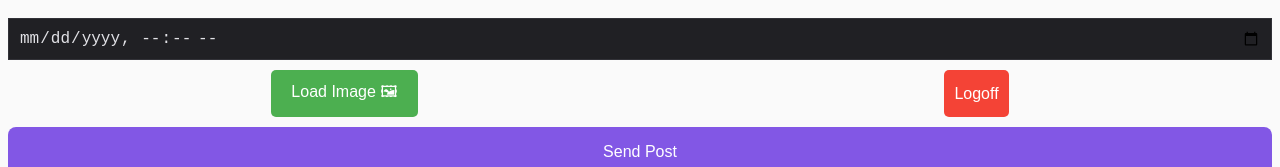
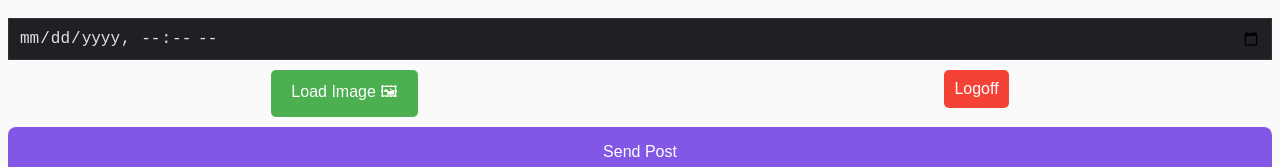
Before and after one commit to tasuboyz/Hive-TWA-Posting, a React (Vite) app: page /Hive-TWA-Posting/post in a window 1280 px wide. Shown: the part 569-736 px from the top of the page. Built offline with nearby package versions, Linux system fonts and the light colour scheme.

Commit message:
Update PostPage.tsx

```diff
--- a/src/page/PostPage.tsx
+++ b/src/page/PostPage.tsx
@@ -211,7 +211,7 @@ const handleSubmit = async (data: { image_url: string }) => {
         onChange={(e) => setDateTime(e.target.value)}
       />
       <FileInput onChange={handleFileChange} />
-      <LogoffButton />
+      <div><LogoffButton /></div>
       {/* Bottone di invio post */}
       <button className="button" onClick={inviaMessaggio}>Send Post</button>
     </div>
```
